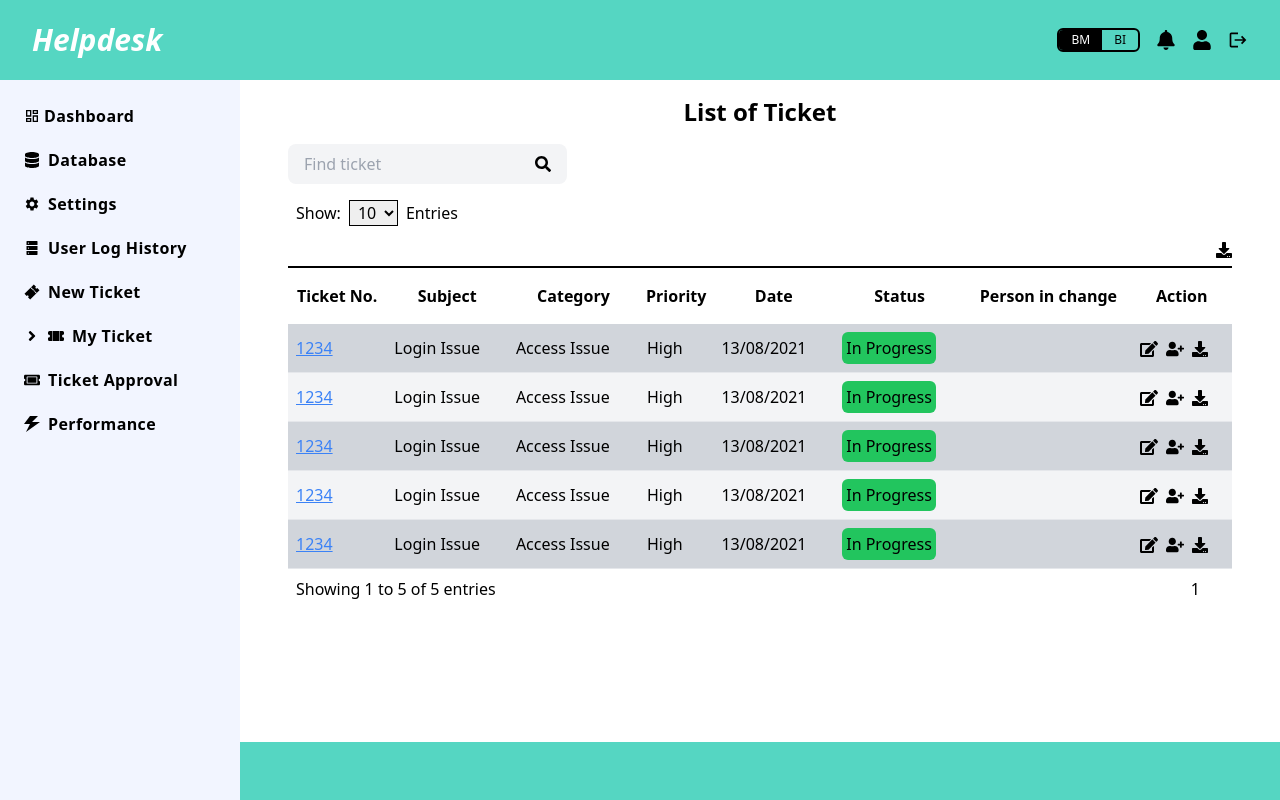
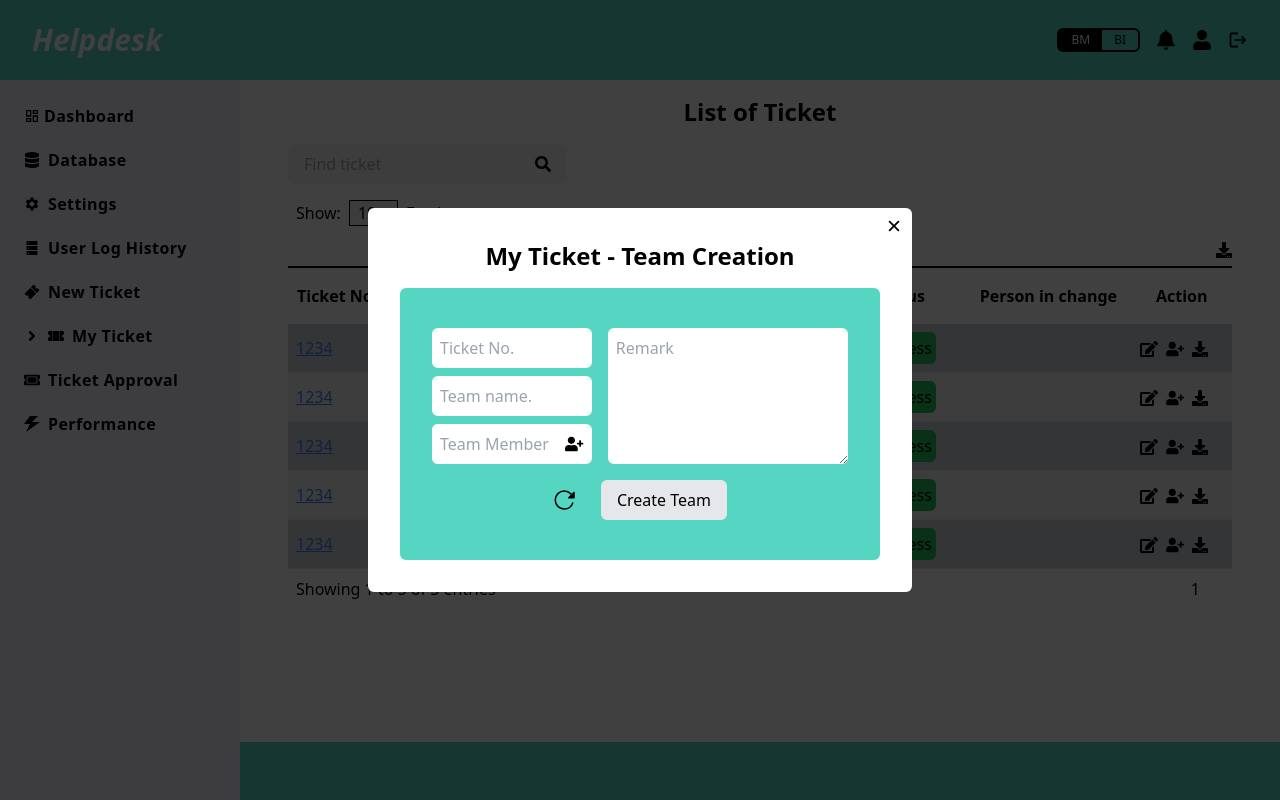
Before and after one commit to RohanSinghProgrammer/dashboard-assignment, a React (Vite) app: page /myTicket in a window 1280 px wide. Both pictures are taken after a click on the button 1174 px from the left and 349 px from the top of the page. Built offline with nearby package versions, Linux system fonts and the light colour scheme; some icons are missing.

Commit message:
UI - operation team UI flow done

```diff
--- /dev/null
+++ b/src/components/CloseTicketModal.jsx
@@ -0,0 +1,57 @@
+import React from "react";
+import { FaUserPlus } from "react-icons/fa";
+import { IoReload } from "react-icons/io5";
+
+const CloseTicketModal = ({ setOpen }) => {
+  return (
+    <div className="w-[30rem]">
+      <h2 className="font-semibold text-2xl text-center mb-4">
+        My Ticket - Close Ticket
+      </h2>
+      <form onSubmit={(e) => e.preventDefault()} className="px-8 py-10 rounded-md bg-ui-turquoise grid place-items-center">
+        <div className="flex justify-evenly gap-4">
+          <div className="w-2/5 space-y-2">
+            <input
+              type="text"
+              name="ticketNo"
+              id="ticketNo"
+              placeholder="Ticket No."
+              className="p-2 rounded-md w-full bg-white focus:outline-none"
+            />
+            <input
+              type="text"
+              name="ticketNo"
+              id="ticketNo"
+              placeholder="Team name."
+              className="p-2 rounded-md w-full bg-white focus:outline-none"
+            />
+            <div className="flex items-center bg-white rounded-md">
+              <input
+                type="text"
+                name="ticketNo"
+                id="ticketNo"
+                placeholder="Team Member"
+                className="p-2 rounded-md w-full bg-white focus:outline-none"
+              />
+              <FaUserPlus className="text-2xl mx-2" />
+            </div>
+          </div>
+          <textarea
+            className="bg-white rounded-md focus:outline-none p-2 w-3/5"
+            placeholder="Remark"
+          ></textarea>
+        </div>
+        <div className="w-full space-x-6 flex justify-center items-center mt-4">
+          <button type="reset">
+            <IoReload className="text-2xl" />
+          </button>
+          <button onClick={()=> setOpen(false)} type="submit" className="px-4 py-2 rounded-md bg-gray-200">
+            Close Ticket
+          </button>
+        </div>
+      </form>
+    </div>
+  );
+};
+
+export default CloseTicketModal;
--- /dev/null
+++ b/src/components/CreateTeamModal.jsx
@@ -0,0 +1,57 @@
+import React from 'react'
+import { FaUserPlus } from "react-icons/fa";
+import { IoReload } from "react-icons/io5";
+
+const CreateTeamModal = ({setOpen}) => {
+  return (
+    <div className="w-[30rem]">
+      <h2 className="font-semibold text-2xl text-center mb-4">
+        My Ticket - Team Creation
+      </h2>
+      <form onSubmit={(e) => e.preventDefault()} className="px-8 py-10 rounded-md bg-ui-turquoise grid place-items-center">
+        <div className="flex justify-evenly gap-4">
+          <div className="w-2/5 space-y-2">
+            <input
+              type="text"
+              name="ticketNo"
+              id="ticketNo"
+              placeholder="Ticket No."
+              className="p-2 rounded-md w-full bg-white focus:outline-none"
+            />
+            <input
+              type="text"
+              name="ticketNo"
+              id="ticketNo"
+              placeholder="Team name."
+              className="p-2 rounded-md w-full bg-white focus:outline-none"
+            />
+            <div className="flex items-center bg-white rounded-md">
+              <input
+                type="text"
+                name="ticketNo"
+                id="ticketNo"
+                placeholder="Team Member"
+                className="p-2 rounded-md w-full bg-white focus:outline-none"
+              />
+              <FaUserPlus className="text-2xl mx-2" />
+            </div>
+          </div>
+          <textarea
+            className="bg-white rounded-md focus:outline-none p-2 w-3/5"
+            placeholder="Remark"
+          ></textarea>
+        </div>
+        <div className="w-full space-x-6 flex justify-center items-center mt-4">
+          <button type="reset">
+            <IoReload className="text-2xl" />
+          </button>
+          <button onClick={()=> setOpen(false)} type="submit" className="px-4 py-2 rounded-md bg-gray-200">
+            Create Team
+          </button>
+        </div>
+      </form>
+    </div>
+  )
+}
+
+export default CreateTeamModal
--- a/src/components/OthersMyTicketTable.jsx
+++ b/src/components/OthersMyTicketTable.jsx
@@ -4,14 +4,26 @@ import OthersMyTicketTableItem from "./OthersMyTicketTableItem";
 import { FaDownload } from "react-icons/fa";
 import ModalLayout from "../layouts/ModalLayout";
 import TicketDetailsModal from "./TicketDetailsModal";
+import CloseTicketModal from "./CloseTicketModal";
+import CreateTeamModal from "./CreateTeamModal";
 
 const OthersMyTicketTable = () => {
   const [ticketDetailsModal, setTicketDetailsModal] = useState(false)
+  const [closetTicketModal, setClosetTicketModal] = useState(false)
+  const [createTeamModal, setCreateTeamModal] = useState(false)
   return (
     <div className="w-full">
       {/* ----------------------- TICKET DETAILS MODAL ----------------------- */}
       <ModalLayout open={ticketDetailsModal} setOpen={setTicketDetailsModal}>
         <TicketDetailsModal setOpen={setTicketDetailsModal} />
+      </ModalLayout>
+      {/* ----------------------- CLOSE TICKET MODAL ----------------------- */}
+      <ModalLayout open={closetTicketModal} setOpen={setClosetTicketModal}>
+        <CloseTicketModal setOpen={setClosetTicketModal} />
+      </ModalLayout>
+      {/* ----------------------- CREATE TEAM MODAL ----------------------- */}
+      <ModalLayout open={createTeamModal} setOpen={setCreateTeamModal}>
+        <CreateTeamModal setOpen={setCreateTeamModal} />
       </ModalLayout>
       <button className="w-full flex justify-end mb-2">
         <FaDownload />
@@ -27,11 +39,11 @@ const OthersMyTicketTable = () => {
           </tr>
         </thead>
         <tbody>
-          <OthersMyTicketTableItem setOpen={setTicketDetailsModal} />
-          <OthersMyTicketTableItem setOpen={setTicketDetailsModal} />
-          <OthersMyTicketTableItem setOpen={setTicketDetailsModal} />
-          <OthersMyTicketTableItem setOpen={setTicketDetailsModal} />
-          <OthersMyTicketTableItem setOpen={setTicketDetailsModal} />
+          <OthersMyTicketTableItem openTicketDetailsModal={setTicketDetailsModal} openCloseTicketModal={setClosetTicketModal} openCreateTeamModal={setCreateTeamModal} />
+          <OthersMyTicketTableItem openTicketDetailsModal={setTicketDetailsModal} openCloseTicketModal={setClosetTicketModal} openCreateTeamModal={setCreateTeamModal} />
+          <OthersMyTicketTableItem openTicketDetailsModal={setTicketDetailsModal} openCloseTicketModal={setClosetTicketModal} openCreateTeamModal={setCreateTeamModal} />
+          <OthersMyTicketTableItem openTicketDetailsModal={setTicketDetailsModal} openCloseTicketModal={setClosetTicketModal} openCreateTeamModal={setCreateTeamModal} />
+          <OthersMyTicketTableItem openTicketDetailsModal={setTicketDetailsModal} openCloseTicketModal={setClosetTicketModal} openCreateTeamModal={setCreateTeamModal} />
         </tbody>
       </table>
     </div>
--- a/src/components/OthersMyTicketTableItem.jsx
+++ b/src/components/OthersMyTicketTableItem.jsx
@@ -1,12 +1,16 @@
 import React from "react";
 import { FaDownload, FaEdit, FaUserPlus } from "react-icons/fa";
 
-const OthersMyTicketTableItem = ({ setOpen }) => {
+const OthersMyTicketTableItem = ({
+  openTicketDetailsModal,
+  openCloseTicketModal,
+  openCreateTeamModal,
+}) => {
   return (
     <tr className="odd:bg-gray-300 even:bg-gray-100 border-b">
       <td className="px-2 py-2">
         <button
-          onClick={() => setOpen(true)}
+          onClick={() => openTicketDetailsModal(true)}
           className="underline text-blue-500"
         >
           1234
@@ -22,10 +26,10 @@ const OthersMyTicketTableItem = ({ setOpen }) => {
       <td className="px-2 py-2"></td>
       <td className="px-2 py-2">
         <div className="flex items-center space-x-2 pt-0.5">
-          <button>
+          <button onClick={() => openCloseTicketModal(true)}>
             <FaEdit className="text-lg" />
           </button>
-          <button>
+          <button onClick={() => openCreateTeamModal(true)}>
             <FaUserPlus className="text-lg" />
           </button>
           <button>
```
